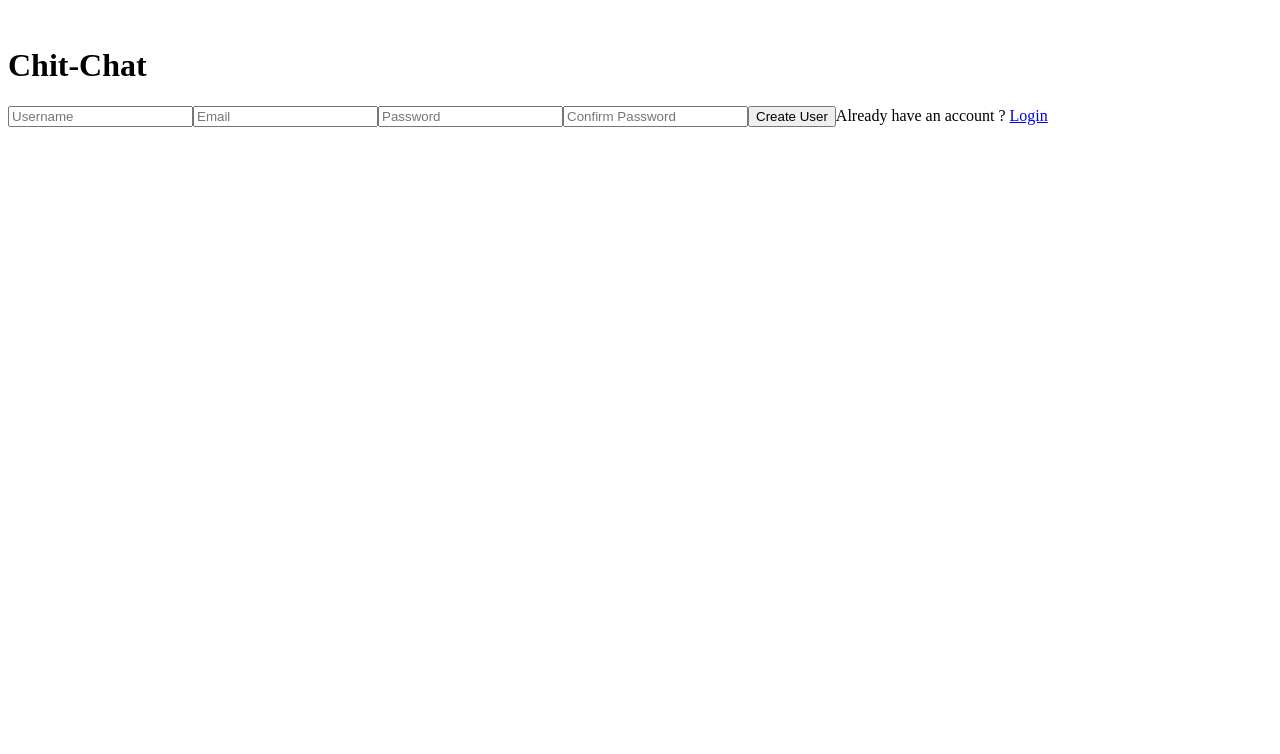
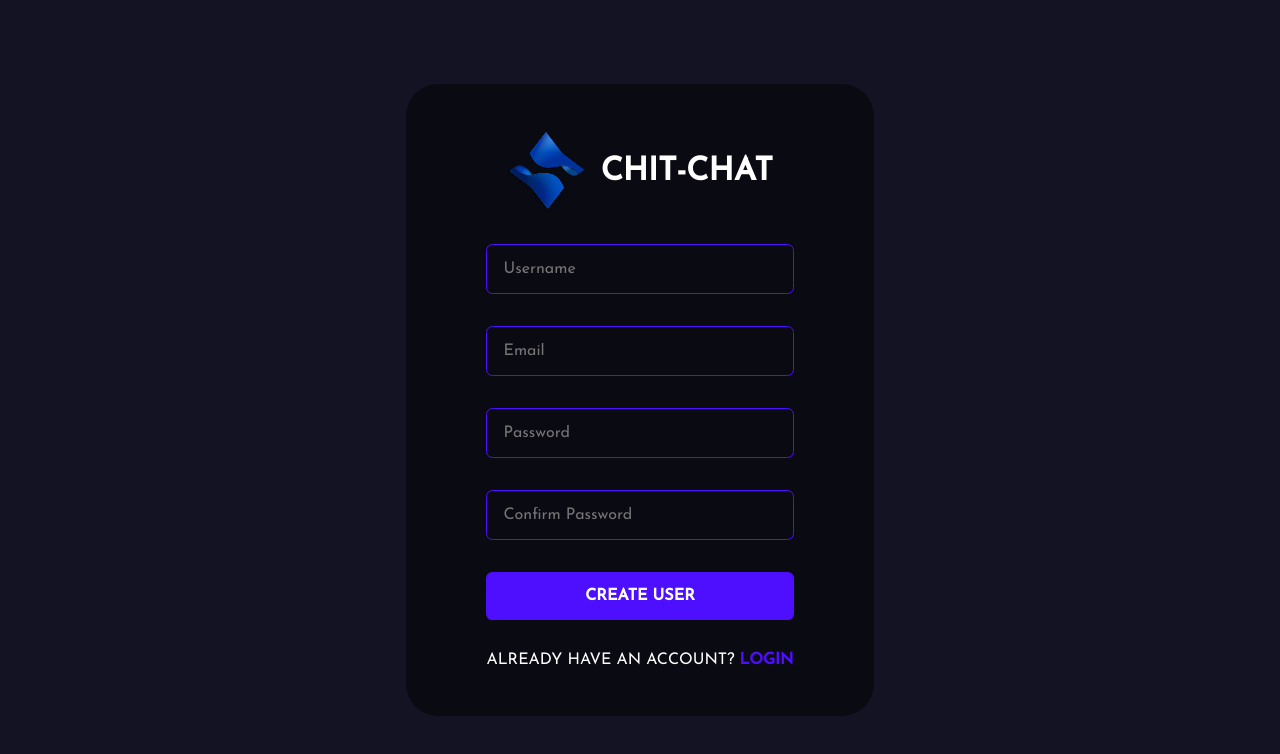
Before and after one commit to Hksona123/Chat-App-Mern-, a React (Create React App) app in the folder public/: page /register in a window 1280 px wide. Shown: the top 754 px of the page. Built offline with nearby package versions, Linux system fonts and the light colour scheme.

Commit message:
Styled the register page

```diff
--- a/public/src/index.css
+++ b/public/src/index.css
@@ -0,0 +1,18 @@
+@import url('https://fonts.googleapis.com/css2?family=Josefin+Sans:wght@100;200;300;400;500&display=swap');
+
+* {
+    margin: 0;
+    padding: 0;
+    box-sizing: border-box;
+}
+
+body, button, input {
+    font-family: "Josefin Sans", sans-serif;
+}
+
+
+body{
+    max-height: 100vh;
+    max-width: 100vw;
+    overflow: hidden;
+}
--- a/public/src/pages/Register.jsx
+++ b/public/src/pages/Register.jsx
@@ -1,33 +1,147 @@
-import React from 'react'
-import styled from "styled-components"
+import React,{useState, useEffect} from "react";
+import styled from "styled-components";
 import { Link } from "react-router-dom";
+import Logo from "../assets/logo.svg";
 
 function Register() {
-    const handleSubmit=(event)=>{
+  const [values, setValues] = useState({
+    username: "",
+    email: "",
+    password: "",
+    confirmPassword: "",
+  });
+
+  const handleSubmit = (event) => {
     event.preventDefault();
-        alert("form");
+    alert("Form submitted!");
   };
-    const handleChange=(event)=>
-    {
 
+  const handleChange = (event) => {
+    console.log(event.target.name, event.target.value);
   };
+
   return (
     <>
       <FormContainer>
-        <form onSubmit={(event)=>handleSubmit(event)}></form>
+        <form onSubmit={(event) => handleSubmit(event)}>
           <div className="brand">
-            <img src="" alt="" />
+            <img src={Logo} alt="Logo" />
             <h1>Chit-Chat</h1>
           </div>
-        <input type="text" placeholder='Username' name='username' onChange={e=>handleChange(e)}/>
-        <input type="email" placeholder='Email' name='email' onChange={e=>handleChange(e)}/>
-        <input type="password" placeholder='Password' name='password' onChange={e=>handleChange(e)}/>
-        <input type="password" placeholder='Confirm Password' name='confirmPassword' onChange={e=>handleChange(e)}/>
+          <input
+            type="text"
+            placeholder="Username"
+            name="username"
+            onChange={(e) => handleChange(e)}
+          />
+          <input
+            type="email"
+            placeholder="Email"
+            name="email"
+            onChange={(e) => handleChange(e)}
+          />
+          <input
+            type="password"
+            placeholder="Password"
+            name="password"
+            onChange={(e) => handleChange(e)}
+          />
+          <input
+            type="password"
+            placeholder="Confirm Password"
+            name="confirmPassword"
+            onChange={(e) => handleChange(e)}
+          />
           <button type="submit">Create User</button>
-        <span>Already have an account ? <Link to="/login">Login</Link></span>
+          <span>
+            Already have an account? <Link to="/login">Login</Link>
+          </span>
+        </form>
       </FormContainer>
     </>
-  )
+  );
 }
-const FormContainer =styled.div``;
-export default Register
+
+const FormContainer = styled.div`
+  height: 100vh;
+  width: 100vw;
+  display: flex;
+  flex-direction: column;
+  justify-content: center;
+  align-items: center;
+  background-color: #131324;
+
+  .brand {
+    display: flex;
+    align-items: center;
+    gap: 1rem;
+    justify-content: center;
+
+    img {
+      height: 5rem;
+    }
+
+    h1 {
+      color: white;
+      text-transform: uppercase;
+    }
+  }
+
+  form {
+    display: flex;
+    flex-direction: column;
+    gap: 2rem;
+    background-color: #00000076;
+    border-radius: 2rem;
+    padding: 3rem 5rem;
+
+    input {
+      background-color: transparent;
+      padding: 1rem;
+      border: 0.1rem solid #4e0eff;
+      border-radius: 0.4rem;
+      color: white;
+      width: 100%;
+      font-size: 1rem;
+
+      &:focus {
+        border: 0.1rem solid #997af0;
+        outline: none;
+      }
+    }
+
+    button {
+      background-color: #4e0eff;
+      color: white;
+      padding: 1rem 2rem;
+      border: none;
+      font-weight: bold;
+      cursor: pointer;
+      border-radius: 0.4rem;
+      font-size: 1rem;
+      text-transform: uppercase;
+      transition: 0.5s ease-in-out;
+
+      &:hover {
+        background-color: #997af0;
+      }
+    }
+
+    span {
+      color: white;
+      text-transform: uppercase;
+
+      a {
+        color: #4e0eff;
+        text-decoration: none;
+        font-weight: bold;
+
+        &:hover {
+          text-decoration: underline;
+        }
+      }
+    }
+  }
+`;
+
+export default Register;
```
Lines whose indentation alone changed are shown as unchanged.
